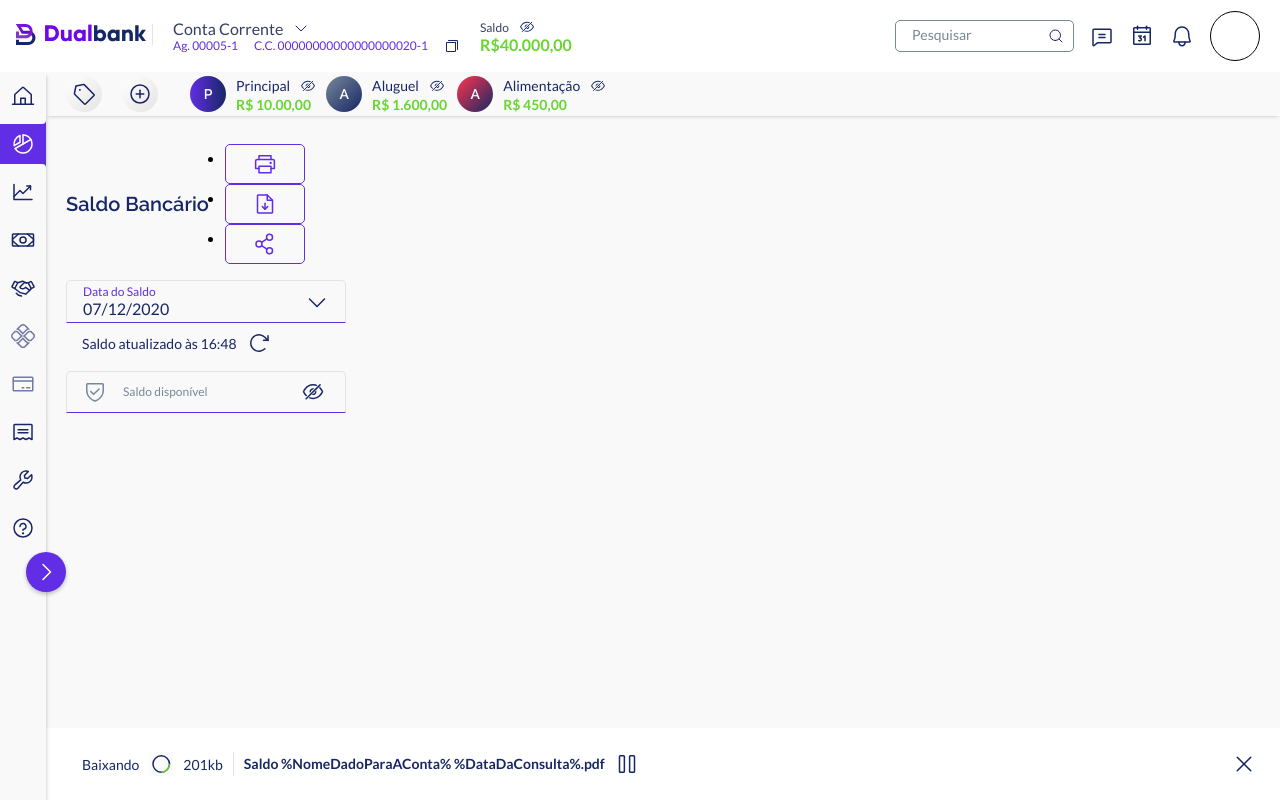
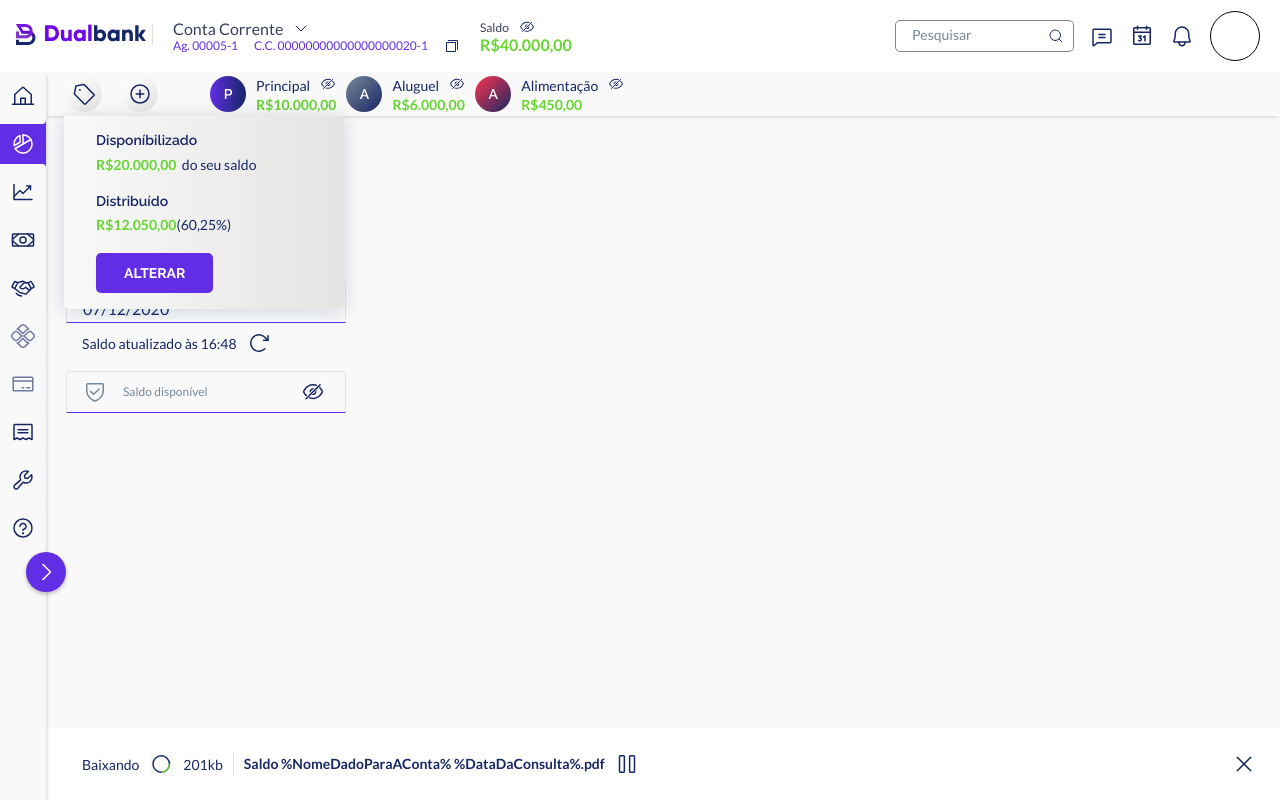
Before and after one commit to savio591/dualbank, a React app: page / in a window 1280 px wide. Both pictures are taken after a click on the button 84 px from the left and 94 px from the top of the page. Built offline with nearby package versions, Linux system fonts and the light colour scheme.

Commit message:
Tags Bar: Actions

```diff
--- a/src/components/TagsBar.tsx
+++ b/src/components/TagsBar.tsx
@@ -1,20 +1,82 @@
 import tagImg from "../assets/tag.svg";
 import addTagImg from "../assets/addTag.svg";
-import eyeImg from "../assets/eye.svg";
 import { TagsBarStyle } from "../styles/TagsBarStyle";
+import { Button } from "./Button";
+import { useState } from "react";
+import { Popup } from "./Popup";
 
 export function TagsBar() {
+  const [isBalanceShowed, setIsBalanceShowed] = useState(true);
+  const [newTagClickObserver, setNewTagClickObserver] = useState(false);
+  const [
+    isNewAllocationButtonHovered,
+    setIsNewAllocationButtonHovered,
+  ] = useState(false);
+
+  function handleSetBalanceShow() {
+    setIsBalanceShowed(!isBalanceShowed);
+  }
+
+  function handleShowTagContainer() {
+    setNewTagClickObserver(true);
+  }
+
+  function handleHideTagContainer() {
+    setNewTagClickObserver(false);
+  }
+
+  function handleTooglePopup() {
+    setIsNewAllocationButtonHovered(!isNewAllocationButtonHovered);
+  }
+
   return (
     <TagsBarStyle>
+      <div
+        className={
+          "newTagContainer" + " " + (newTagClickObserver ? "" : "hidden")
+        }
+        onMouseLeave={handleHideTagContainer}
+      >
+        <section className="available">
+          <h1>Disponíbilizado</h1>
+          <p>
+            <span>R$20.000,00</span>
+            &#160; do seu saldo
+          </p>
+        </section>
+        <section className="available">
+          <h1>Distribuído</h1>
+          <p>
+            <span>R$12.050,00</span>
+            (60,25%)
+          </p>
+        </section>
+        <Button type="boxWithText" text="ALTERAR" />
+      </div>
       <div className="tagsButtons">
-        <button title="Ver tags">
-          <img src={tagImg} alt="Ver tags"   />
-        </button>
-        <button title="Adicionar nova tag">
-          <img src={addTagImg} alt="Adicionar nova tag"  />
-        </button>
+        <Button
+          type="tag"
+          title="Ver tags"
+          data={tagImg}
+          alt="Ver tags"
+          onHover={handleShowTagContainer}
+        />
+        <Button
+          type="tag"
+          title="Adicionar nova tag"
+          data={addTagImg}
+          alt="Adicionar nova tag"
+          onHover={handleTooglePopup}
+          onMouseLeave={handleTooglePopup}
+        />
+        <Popup
+          type={
+            "message" + " " + (isNewAllocationButtonHovered ? " " : "hidden")
+          }
+        >
+          Nova Alocação
+        </Popup>
       </div>
-
       <ul>
         <li>
           <div
@@ -32,11 +94,9 @@ export function TagsBar() {
           <div>
             <div>
               <h2>Principal</h2>
-              <button>
-                <img src={eyeImg} alt="Ocultar saldo" />
-              </button>
+              <Button type="eye" onClick={handleSetBalanceShow} />
             </div>
-            <span>R$ 10.00,00</span>
+            {isBalanceShowed ? <span>R$10.000,00</span> : ""}
           </div>
         </li>
         <li>
@@ -54,11 +114,9 @@ export function TagsBar() {
           <div>
             <div>
               <h2>Aluguel</h2>
-              <button>
-                <img src={eyeImg} alt="Ocultar saldo" />
-              </button>
+              <Button type="eye" onClick={handleSetBalanceShow} />
             </div>
-            <span>R$ 1.600,00</span>
+            {isBalanceShowed ? <span>R$6.000,00</span> : ""}
           </div>
         </li>
         <li>
@@ -76,11 +134,9 @@ export function TagsBar() {
           <div>
             <div>
               <h2>Alimentação</h2>
-              <button>
-                <img src={eyeImg} alt="Ocultar saldo" />
-              </button>
+              <Button type="eye" onClick={handleSetBalanceShow} />
             </div>
-            <span>R$ 450,00</span>
+            {isBalanceShowed ? <span>R$450,00</span> : ""}
           </div>
         </li>
       </ul>
--- a/src/styles/TagsBarStyle.ts
+++ b/src/styles/TagsBarStyle.ts
@@ -1,7 +1,7 @@
 import styled from "styled-components";
 
 export const TagsBarStyle = styled.div`
-  z-index: 0;
+  z-index: 1;
   display: flex;
   flex-direction: row;
   background: var(--barBackground);
@@ -15,11 +15,17 @@ export const TagsBarStyle = styled.div`
   button {
     border: transparent;
     background: transparent;
+    position: relative;
+    z-index: 100;
   }
 
   .tagsButtons {
     display: flex;
+    z-index: 0;
+    gap: 1.25rem;
+    position: relative;
     button {
+      z-index: 0;
       display: flex;
       background: linear-gradient(135deg, #ffffff 0%, #e5e4e2 100%);
       border-radius: 50%;
@@ -27,6 +33,7 @@ export const TagsBarStyle = styled.div`
       justify-content: center;
       width: 2.25rem;
       height: 2.25rem;
+
       transition: 0.2s;
 
       :hover {
@@ -34,8 +41,87 @@ export const TagsBarStyle = styled.div`
         transition: 0.2s;
       }
     }
-    button + button {
-      margin-left: 1.25rem;
+  }
+
+  .newTagContainer {
+    visibility: visible;
+    opacity: 1;
+    z-index: 100;
+    padding: 1rem 2rem;
+    position: absolute;
+    width: 280px;
+    left: 4rem;
+    top: 7.25rem;
+    gap: 20px;
+
+    background: linear-gradient(89.96deg, #f9f9f9 0.06%, #e5e4e2 99.94%);
+    /* Dropdown Drop shadow */
+
+    box-shadow: 0px 2px 20px rgba(44, 74, 125, 0.217548);
+    border-radius: 0px 0px 5px 5px;
+
+    display: flex;
+    flex-direction: column;
+    align-items: flex-start;
+    justify-content: center;
+    transition: opacity .2s ease-in-out;
+
+    &.hidden {
+      visibility: collapse;
+      opacity: 0;
+      transition: opacity .2s;
+
+    }
+
+    section {
+      display: flex;
+      flex-direction: column;
+      gap: 0.475rem;
+      h1 {
+        font-family: Raleway;
+        font-style: normal;
+        font-weight: 600;
+        font-size: 14px;
+        line-height: 16px;
+        display: flex;
+        align-items: center;
+
+        /* Dark blue - Primary Variant color */
+
+        color: #172765;
+      }
+
+      p {
+        font-family: Lato;
+        font-style: normal;
+        font-weight: normal;
+        font-size: 14px;
+        line-height: 17px;
+        /* identical to box height */
+
+        display: flex;
+        align-items: center;
+
+        /* Icon & Text color */
+
+        color: #172765;
+
+        span {
+          font-family: Lato;
+          font-style: normal;
+          font-weight: 600;
+          font-size: 14px;
+          line-height: 17px;
+          /* identical to box height */
+
+          display: flex;
+          align-items: center;
+
+          /* Positive */
+
+          color: #69d531;
+        }
+      }
     }
   }
 
```
